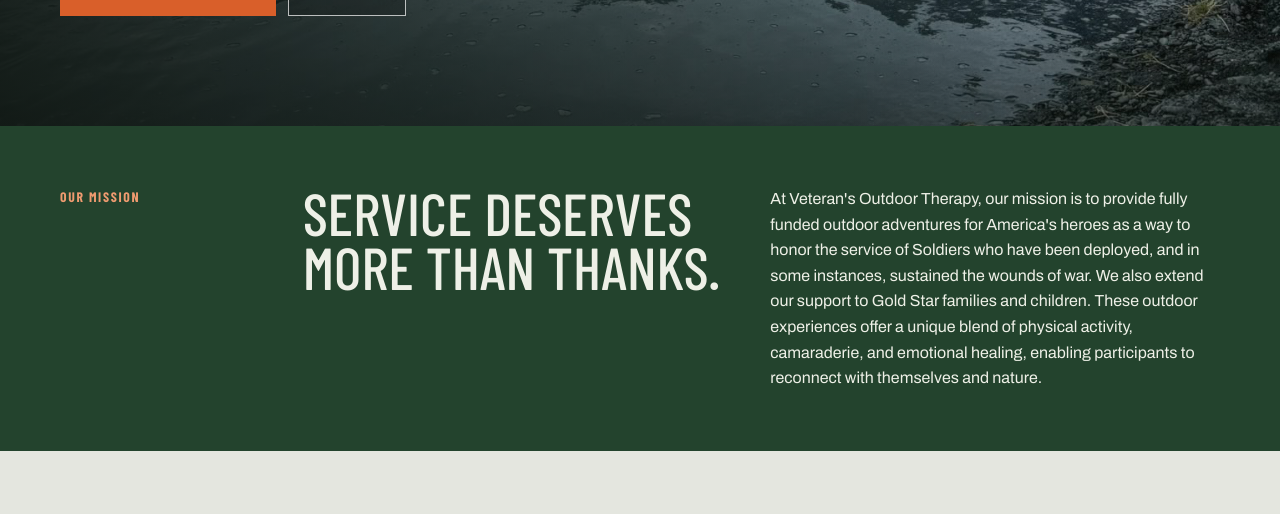
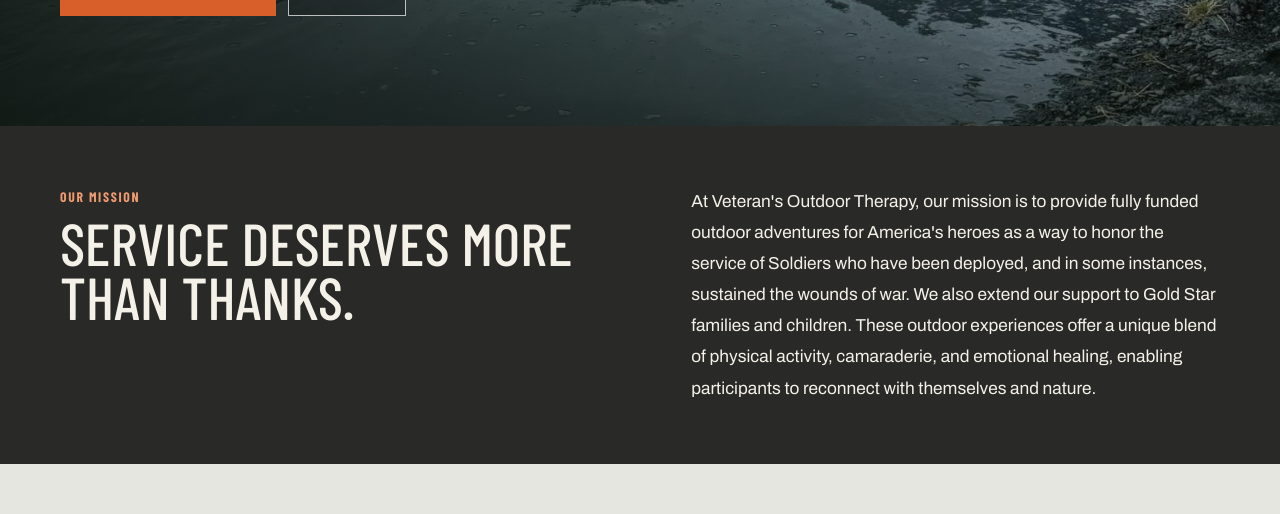
Before and after one commit to mattmillard/veteransoutdoortherapy, a Next.js app: page / in a window 1280 px wide. Shown: the part 680-1194 px from the top of the page. Built offline with nearby package versions, Linux system fonts and the light colour scheme; no server answers; the database is empty; a web font is replaced by a local one.

Commit message:
redesign homepage mission band layout and color

```diff
--- a/src/app/globals.css
+++ b/src/app/globals.css
@@ -402,22 +402,29 @@
 	background: rgba(0, 0, 0, 0.2);
 }
 .mission-band {
-	background: var(--forest);
-	color: #eef0e7;
+	background: #292927;
+	color: #f4f1e8;
 	padding: 60px 0;
 }
 .mission-grid {
 	display: grid;
-	grid-template-columns: 0.6fr 1.3fr 1.4fr;
+	grid-template-columns: repeat(2, minmax(0, 1fr));
 	align-items: start;
-	gap: 50px;
+	gap: clamp(40px, 8vw, 110px);
 }
 .mission-grid h2 {
+	margin: 8px 0 0;
+	font-size: clamp(2.5rem, 5vw, 3.7rem);
+}
+.mission-grid .eyebrow {
 	margin: 0;
-	font-size: clamp(2.5rem, 5vw, 3.7rem);
-}
-.mission-grid .eyebrow {
 	color: #ef9b70;
+}
+.mission-copy {
+	max-width: 620px;
+	margin: 0;
+	font-size: 1.08rem;
+	line-height: 1.8;
 }
 .healing-section {
 	background: #e4e6df;
--- a/src/app/page.tsx
+++ b/src/app/page.tsx
@@ -34,9 +34,11 @@
 			</section>
 			<section className="mission-band">
 				<div className="container mission-grid">
-					<p className="eyebrow">Our mission</p>
-					<h2 className="display">Service deserves more than thanks.</h2>
-					<p>{mission}</p>
+					<div className="mission-heading">
+						<p className="eyebrow">Our mission</p>
+						<h2 className="display">Service deserves more than thanks.</h2>
+					</div>
+					<p className="mission-copy">{mission}</p>
 				</div>
 			</section>
 			<section className="section healing-section">
```
